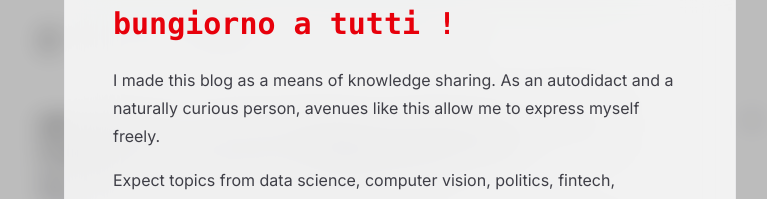
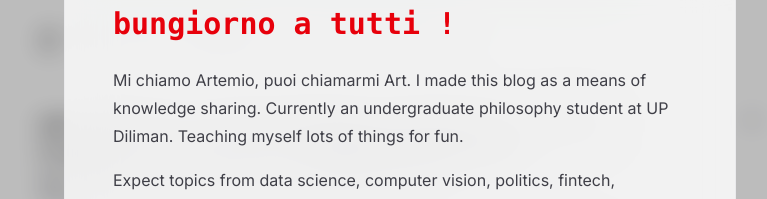
Before and after one commit to artemiui/artemiui.github.io, a Next.js app: page / in a window 1280 px wide. Both pictures are taken after a click on the button "About". Shown: the part 258-457 px from the top of the page, without its empty margins (240-1007 px from the left). Built offline with nearby package versions, Linux system fonts and the light colour scheme.

Commit message:
Update AboutOverlay.tsx

```diff
--- a/components/AboutOverlay.tsx
+++ b/components/AboutOverlay.tsx
@@ -76,8 +76,7 @@ export default function AboutOverlay({ isOpen, onClose }: AboutOverlayProps) {
 
                 <div className="space-y-4 text-zinc-700 dark:text-zinc-300 leading-7">
                   <p>
-                    I made this blog as a means of knowledge sharing. As an autodidact and a naturally curious person,
-                    avenues like this allow me to express myself freely.
+                    Mi chiamo Artemio, puoi chiamarmi Art. I made this blog as a means of knowledge sharing. Currently an undergraduate philosophy student at UP Diliman. Teaching myself lots of things for fun.
                   </p>
 
                   <p>
```
